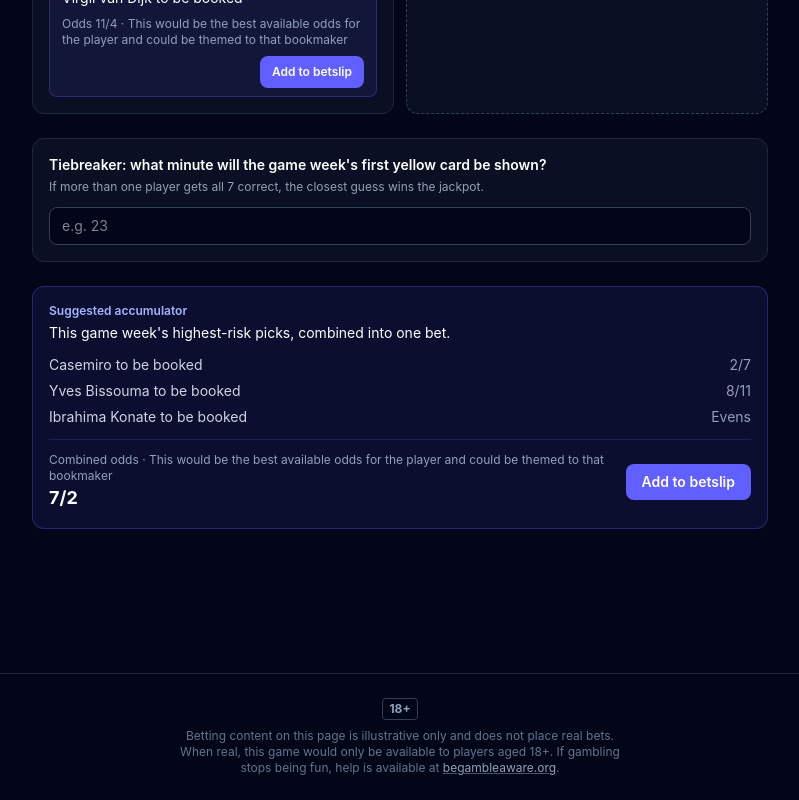
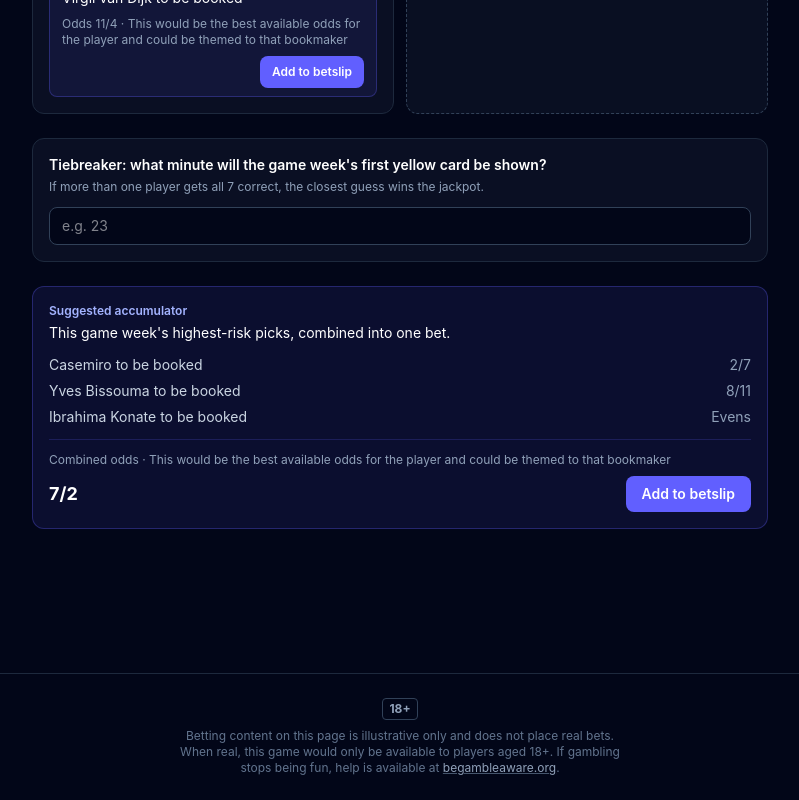
Before and after one commit to wanandonly/player-carded-FTP-prototype, a React (Vite) app: page / in a window 1280 px wide. Shown: the part 1748-2548 px from the top of the page, without its empty margins (240-1039 px from the left). Built offline with nearby package versions, Linux system fonts and the light colour scheme.

Commit message:
refactor: design updates on suggested acca component

```diff
--- a/src/components/SuggestedAccumulator.tsx
+++ b/src/components/SuggestedAccumulator.tsx
@@ -42,20 +42,20 @@ export function SuggestedAccumulator({ shortlist }: SuggestedAccumulatorProps) {
         ))}
       </ul>
 
-      <div className="mt-3 flex items-center justify-between gap-3 border-t border-indigo-500/20 pt-3">
-        <div>
+      <div className="mt-3 flex flex-col gap-2 border-t border-indigo-500/20 pt-3">
         <p className="text-xs text-slate-400">
           Combined odds · This would be the best available odds for the player
           and could be themed to that bookmaker
         </p>
+        <div className="flex items-center justify-between gap-3">
           <p className="text-lg font-bold text-white">
             {toFractionalOdds(combinedOdds)}
           </p>
-        </div>
           <span className="shrink-0 rounded-lg bg-indigo-500 px-4 py-2 text-sm font-semibold text-white">
             Add to betslip
           </span>
         </div>
       </div>
+    </div>
   );
 }
```
Lines whose indentation alone changed are shown as unchanged.
